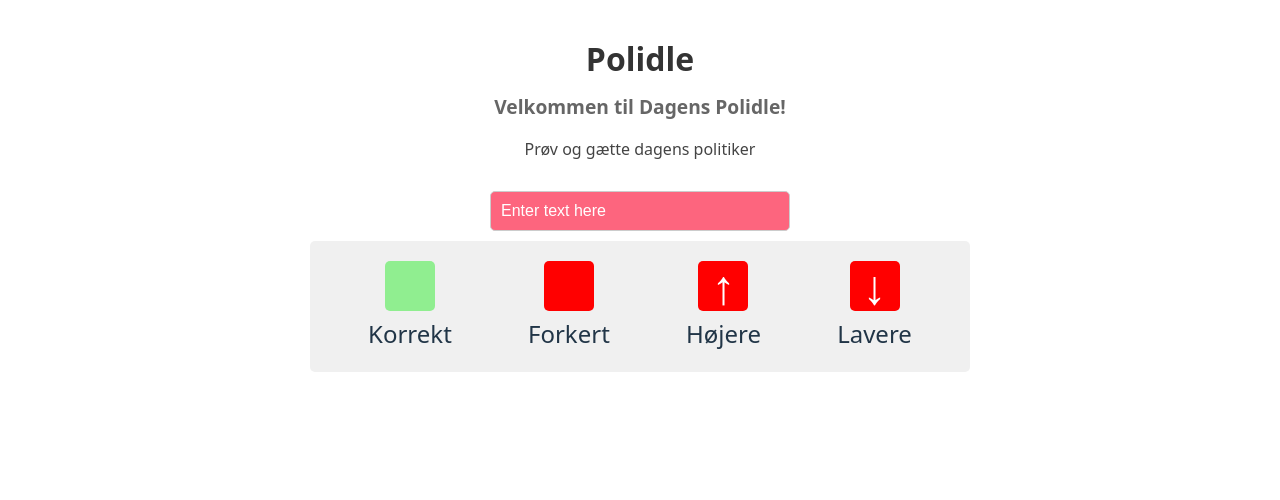
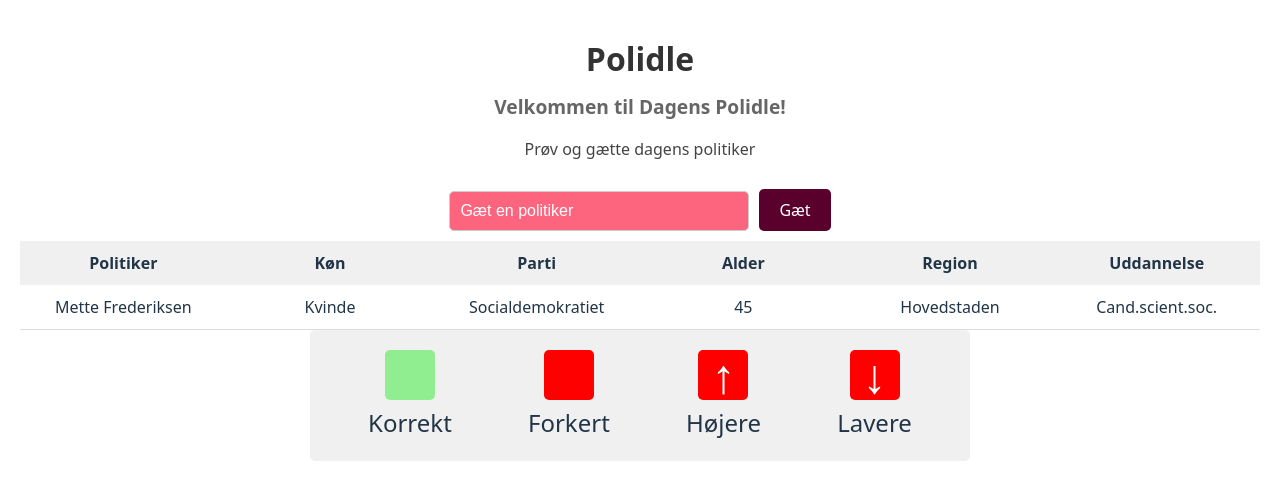
Before and after one commit to PRJ4SW4/LearningEnv, a React (Vite) app in the folder borgertinget-learning-env/: page /Polidle in a window 1280 px wide. Shown: the top 500 px of the page. Built offline with nearby package versions, Linux system fonts and the light colour scheme.

Commit message:
feat: GuessList & GuessItem - Der er blevet tilføjet components for at vise de gæt som brugeren fortaget

```diff
--- a/borgertinget-learning-env/src/Pages/Polidle/Polidle.tsx
+++ b/borgertinget-learning-env/src/Pages/Polidle/Polidle.tsx
@@ -1,17 +1,35 @@
-import React from "react";
+import React, { useState } from "react";
 import Infobox from "../../components/Polidle/Infobox/Infobox";
 import Input from "../../components/Polidle/Input/Input";
+import GuessList from "../../components/Polidle/GuessList/GuessList";
 import styles from "./Polidle.module.css";
 
 const Polidle: React.FC = () => {
+  const [guesses, setGuesses] = useState([
+    {
+      politikker: "Mette Frederiksen",
+      køn: "Kvinde",
+      parti: "Socialdemokratiet",
+      alder: 45,
+      region: "Hovedstaden",
+      uddannelse: "Cand.scient.soc.",
+    },
+    // ... flere gæt ...
+  ]);
+
+  const handleGuess = (guess: any) => {
+    setGuesses([...guesses, guess]);
+  };
+
   return (
     <div className={styles.container}>
       <h1 className={styles.heading}>Polidle</h1>
       <h2 className={styles.subheading}>Velkommen til Dagens Polidle!</h2>
       <p className={styles.paragraph}>Prøv og gætte dagens politiker</p>
-      <Input />
-      <Infobox /> {/* Brug Infobox-komponenten */}
-      {/* ... (Inputfelter til brugerens gæt og liste over tidligere gæt) */}
+      <Input onGuess={handleGuess} />
+      <GuessList guesses={guesses} />
+
+      <Infobox />
     </div>
   );
 };
--- /dev/null
+++ b/borgertinget-learning-env/src/components/Polidle/GuessList/GuessItem.css
@@ -0,0 +1,10 @@
+.guess-item {
+  display: flex;
+  border-bottom: 1px solid #ddd;
+}
+
+.guess-data {
+  flex: 1;
+  padding: 10px;
+  text-align: center;
+}
--- /dev/null
+++ b/borgertinget-learning-env/src/components/Polidle/GuessList/GuessItem.tsx
@@ -0,0 +1,30 @@
+import React from "react";
+import "./GuessItem.css";
+
+interface Guess {
+  politikker: string;
+  køn: string;
+  parti: string;
+  alder: number;
+  region: string;
+  uddannelse: string;
+}
+
+interface GuessItemProps {
+  guess: Guess;
+}
+
+const GuessItem: React.FC<GuessItemProps> = ({ guess }) => {
+  return (
+    <div className="guess-item">
+      <div className="guess-data">{guess.politikker}</div>
+      <div className="guess-data">{guess.køn}</div>
+      <div className="guess-data">{guess.parti}</div>
+      <div className="guess-data">{guess.alder}</div>
+      <div className="guess-data">{guess.region}</div>
+      <div className="guess-data">{guess.uddannelse}</div>
+    </div>
+  );
+};
+
+export default GuessItem;
--- /dev/null
+++ b/borgertinget-learning-env/src/components/Polidle/GuessList/GuessList.css
@@ -0,0 +1,16 @@
+.guess-list {
+  width: 100%;
+  border-collapse: collapse;
+}
+
+.header {
+  display: flex;
+  background-color: #f0f0f0;
+}
+
+.category {
+  flex: 1;
+  padding: 10px;
+  text-align: center;
+  font-weight: bold;
+}
--- /dev/null
+++ b/borgertinget-learning-env/src/components/Polidle/GuessList/GuessList.tsx
@@ -0,0 +1,36 @@
+import React from "react";
+import GuessItem from "./GuessItem";
+import "./GuessList.css";
+
+interface Guess {
+  politikker: string;
+  køn: string;
+  parti: string;
+  alder: number;
+  region: string;
+  uddannelse: string;
+}
+
+interface GuessListProps {
+  guesses: Guess[];
+}
+
+const GuessList: React.FC<GuessListProps> = ({ guesses }) => {
+  return (
+    <div className="guess-list">
+      <div className="header">
+        <div className="category">Politiker</div>
+        <div className="category">Køn</div>
+        <div className="category">Parti</div>
+        <div className="category">Alder</div>
+        <div className="category">Region</div>
+        <div className="category">Uddannelse</div>
+      </div>
+      {guesses.map((guess, index) => (
+        <GuessItem key={index} guess={guess} />
+      ))}
+    </div>
+  );
+};
+
+export default GuessList;
--- a/borgertinget-learning-env/src/components/Polidle/Input/Input.css
+++ b/borgertinget-learning-env/src/components/Polidle/Input/Input.css
@@ -1,23 +1,30 @@
 .input-field {
-  /*baggrundsfarve*/
   background-color: #fd657e;
-  /*textcolor*/
-  color: black;
   padding: 10px;
   border: 1px solid #ccc;
   border-radius: 5px;
   font-size: 1em;
-  width: 300px; /* Juster bredden efter behov */
-  margin: 10px 0; /* Tilføj margin for afstand */
-  box-sizing: border-box; /* Inkluder padding og border i bredde/højde */
+  width: 300px;
+  margin: 10px 0;
+  box-sizing: border-box;
 }
 
 .input-field:focus {
   outline: none;
-  border-color: #5a002c; /* Fremhæv border ved fokus */
-  box-shadow: 0 0 5px rgba(102, 8, 1, 0.5); /* Tilføj skygge ved fokus */
+  border-color: #fc0000;
+  box-shadow: 0 0 5px rgba(255, 0, 0, 0.5);
 }
 
 .input-field::placeholder {
   color: white;
 }
+
+button {
+  padding: 10px 20px;
+  background-color: #5a002c;
+  color: white;
+  border: none;
+  border-radius: 5px;
+  cursor: pointer;
+  margin-left: 10px;
+}
--- a/borgertinget-learning-env/src/components/Polidle/Input/Input.tsx
+++ b/borgertinget-learning-env/src/components/Polidle/Input/Input.tsx
@@ -1,9 +1,40 @@
-import React from "react";
+import React, { useState } from "react";
 import "./Input.css";
 
-const Input: React.FC = () => {
+interface InputProps {
+  onGuess: (guess: any) => void;
+}
+
+const Input: React.FC<InputProps> = ({ onGuess }) => {
+  const [inputText, setInputText] = useState("");
+
+  const handleInputChange = (event: React.ChangeEvent<HTMLInputElement>) => {
+    setInputText(event.target.value);
+  };
+
+  const handleSubmit = () => {
+    onGuess({
+      politikker: inputText,
+      køn: "",
+      parti: "",
+      alder: 0,
+      region: "",
+      uddannelse: "",
+    }); // Tilpas gætteobjektet
+    setInputText(""); // Ryd inputfeltet
+  };
+
   return (
-    <input type="text" className="input-field" placeholder="Enter text here" />
+    <div>
+      <input
+        type="text"
+        className="input-field"
+        placeholder="Gæt en politiker"
+        value={inputText}
+        onChange={handleInputChange}
+      />
+      <button onClick={handleSubmit}>Gæt</button>
+    </div>
   );
 };
 
```
